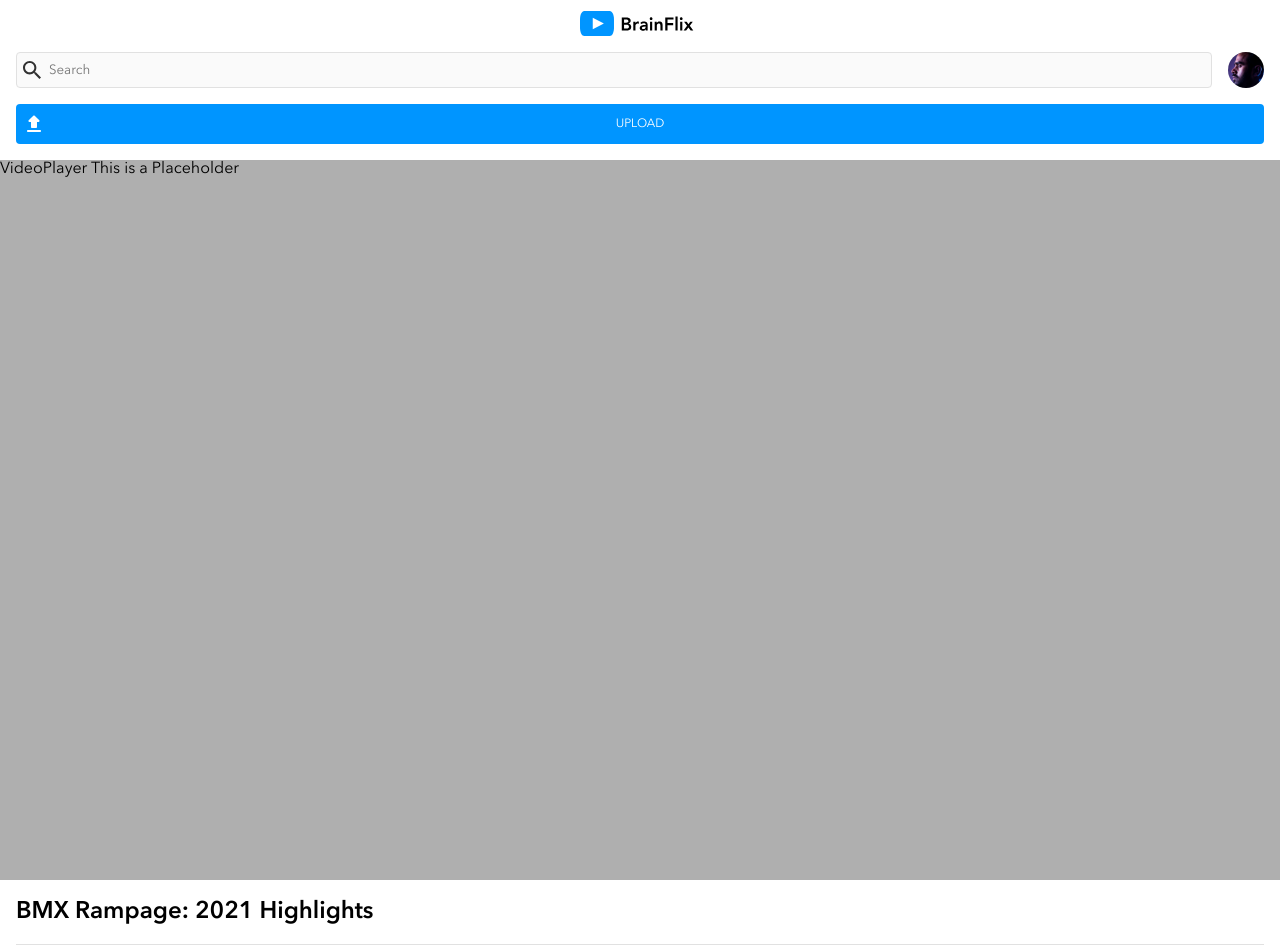
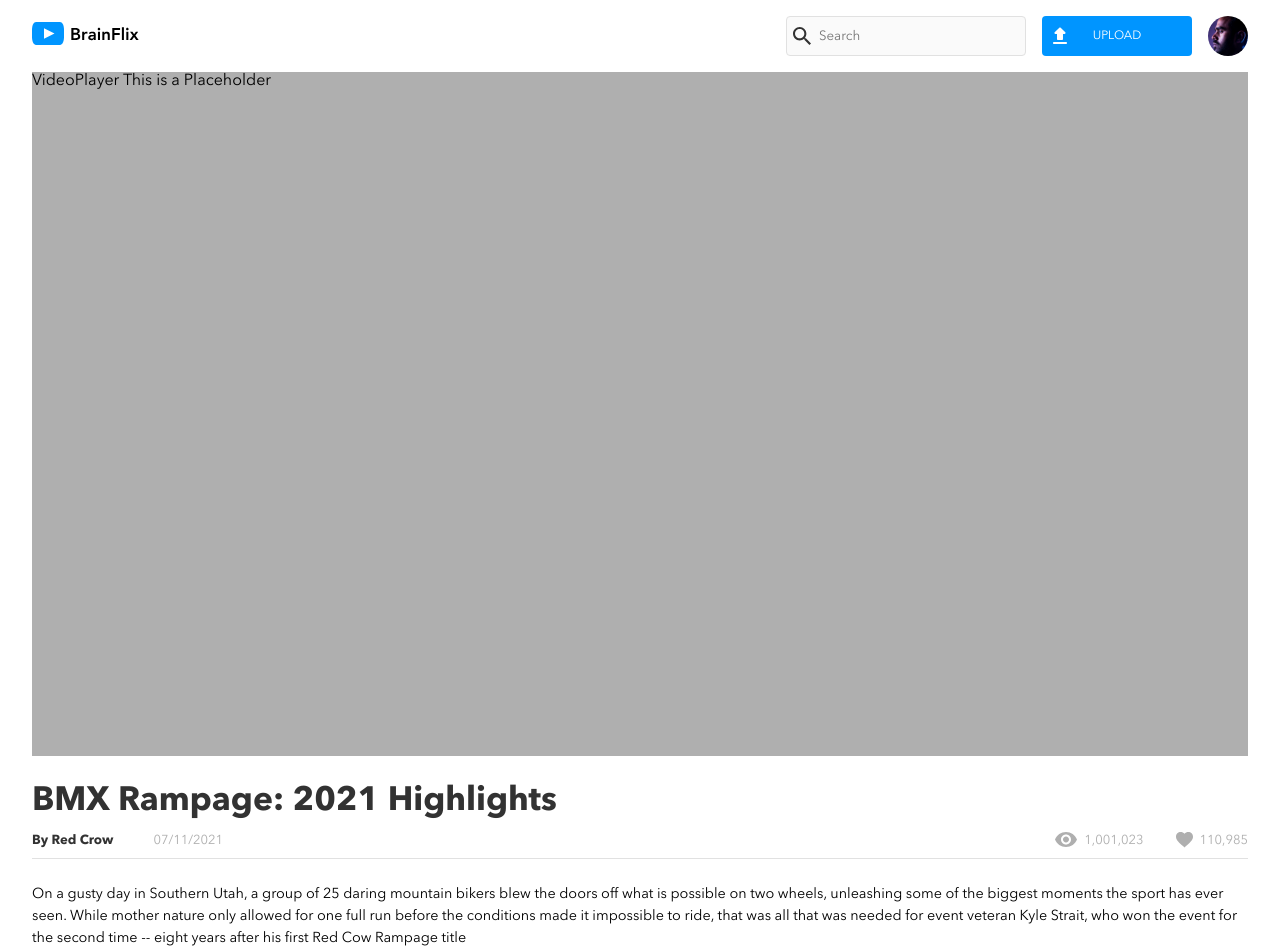
Before and after one commit to koionaroll/brainflix, a React (Create React App) app: page / in a window 1280 px wide. Shown: the top 952 px of the page. Built offline with nearby package versions, Linux system fonts and the light colour scheme.

Commit message:
added responsice tablet for header and video and description

```diff
--- a/src/components/Comments/Comments.jsx
+++ b/src/components/Comments/Comments.jsx
@@ -4,10 +4,11 @@ import profile from "../../assets/images/Mohan-muruge.jpg"
 
 const Comments = () => {
     let numOfComments = 3
-    let commentContent = ""
-    let commentName = ""
-    let commentDate = ""
-    let commentProfile = ""
+    // let commentContent = ""
+    // let commentName = ""
+    // let commentDate = ""
+    // let commentProfile = ""
+    // let newComment = ""
 
 
   return (
--- a/src/components/Description/Description.scss
+++ b/src/components/Description/Description.scss
@@ -1,7 +1,11 @@
-@use "../../styles/partials/var" as *;
+@use "../../styles/partials/var";
+@use "../../styles/partials/mixins" as *;
 
 .description{
     padding: 0 1rem;
+    @include tablet{
+        padding: 0 2rem;
+    }
 
     &__title{
         padding: 1rem 0;
@@ -9,6 +13,14 @@
         line-height: 2rem;
         font-weight: 600;
         border-bottom: 1px solid $sc-mercury;
+        color: $pc-brainflix-black;
+        @include tablet{
+            padding: 1.5rem 0 0.5rem;
+            font-size: 2.1rem;
+            line-height: 2.75rem;
+            font-weight: 700;
+            border-bottom: none
+        }
     }
 
     &__container{
@@ -16,31 +28,50 @@
         flex-direction: row;
         border-bottom: 1px solid $sc-mercury;
         padding: 1rem 0 0;
+        @include tablet{
+            padding: 0;
+        }
     }
 
     &__stats1{
         display: flex;
         flex-grow: 1;
         flex-direction: column;
+        @include tablet{
+            flex-grow: 0;
+            flex-direction: row;
+            margin-left: auto;
+        }
     }
     &__stats2{
         display: flex;
         flex-grow: 2;
         flex-direction: column;
+        @include tablet{
+            flex-direction: row;
+            justify-content: flex-end;
+        }
     }
 
     &__author{
+        color: $pc-brainflix-black;
         padding-bottom: 0.75rem;
         font-size: 0.82rem;
         font-weight: 700;
         line-height: 1.125rem;
+        @include tablet{
+            padding-bottom: .5rem;
+        }
     }
 
     &__date{
-        padding-bottom: 0.75rem;
+        padding: 0 0 0.75rem 0;
         color: $pc-silver;
         font-size: 0.81rem;
         line-height: 1.125rem;
+        @include tablet {
+            padding: 0 0 .5rem 2.5rem;
+        }
     }
 
     &__views{
@@ -50,6 +81,9 @@
         font-size: 0.81rem;
         line-height: 1.125rem;
         background: url("../../assets/icons/views.svg") no-repeat;
+        @include tablet {
+            padding-bottom: .5rem;
+        }
     }
 
     &__likes{
@@ -59,6 +93,10 @@
         font-size: 0.81rem;
         line-height: 1.125rem;
         background: url("../../assets/icons/likes.svg") no-repeat;
+        @include tablet {
+            margin-left: 2rem;
+            padding-bottom: .5rem;
+        }
     }
 
 
@@ -67,7 +105,10 @@
         font-size: 0.82rem;
         font-weight: 500;
         line-height: 1.125rem;
-
+        @include tablet {
+            font-size: 0.9rem;
+            line-height: 1.375rem;
+            padding: 1.5rem 0 1rem;
+        }
     }
-
 }
--- a/src/components/Header/Header.scss
+++ b/src/components/Header/Header.scss
@@ -1,10 +1,15 @@
-@use "../../styles/partials/var" as *;
+@use "../../styles/partials/mixins" as *;
+@use "../../styles/partials/var";
 
 .header{
     display: flex;
     flex-direction: column;
     align-items: center;
     padding: 0 1rem;
+    @include tablet {
+        flex-direction: row;
+        padding: 0 2rem;
+    }
 
     &__logo{
         padding: 0.7rem 0 1rem;
@@ -16,12 +21,17 @@
         flex-direction: row;
         flex-wrap: wrap;
         width: 100%;
+        @include tablet {
+            flex-wrap: nowrap;
+            align-items: center;
+            justify-content: flex-end;
+            gap: 1rem;
+        }
 
         &__search{
             display: flex;
             flex-grow: 1;
             height: 2.25rem;
-            padding: 12px;
             border: 1px solid $sc-mercury;
             border-radius: 0.25rem;
             background: url("../../assets/icons/search.svg") no-repeat 0.4rem center;
@@ -29,6 +39,13 @@
             resize: none;
             overflow: auto;
             background-color: $sc-alabaster;
+            @include tablet {
+                flex-grow: 0;
+                order:1;
+                height: 2.5rem;
+                width: 15rem;
+                padding: .75rem 0 0 2rem;
+            }
         }
 
         textarea:focus, input:focus{
@@ -43,6 +60,12 @@
             height: 2.25rem;
             width: 2.25rem;
             object-fit: cover;
+            @include tablet {
+                order: 3;
+                margin-left: 0;
+                height: 2.5rem;
+                width: 2.5rem;
+            }
         }
 
         &__upload{
@@ -59,6 +82,10 @@
             animation-timing-function: ease-out;
             transition-duration: 200ms;
             animation-delay: 100ms;
+            @include tablet {
+                max-width: 9.375rem;
+                order:2;
+            }
         }
 
         &__upload:hover{
--- a/src/components/VideoPlayer/VideoPlayer.scss
+++ b/src/components/VideoPlayer/VideoPlayer.scss
@@ -1,6 +1,10 @@
-@use "../../styles/partials/var" as *;
+@use "../../styles/partials/var";
+@use "../../styles/partials/mixins" as *;
 
 .video-player{
     background-color: $pc-silver;
     aspect-ratio: 16/9;
+    @include tablet {
+        margin: 0 2rem;
+    }
 }
```
